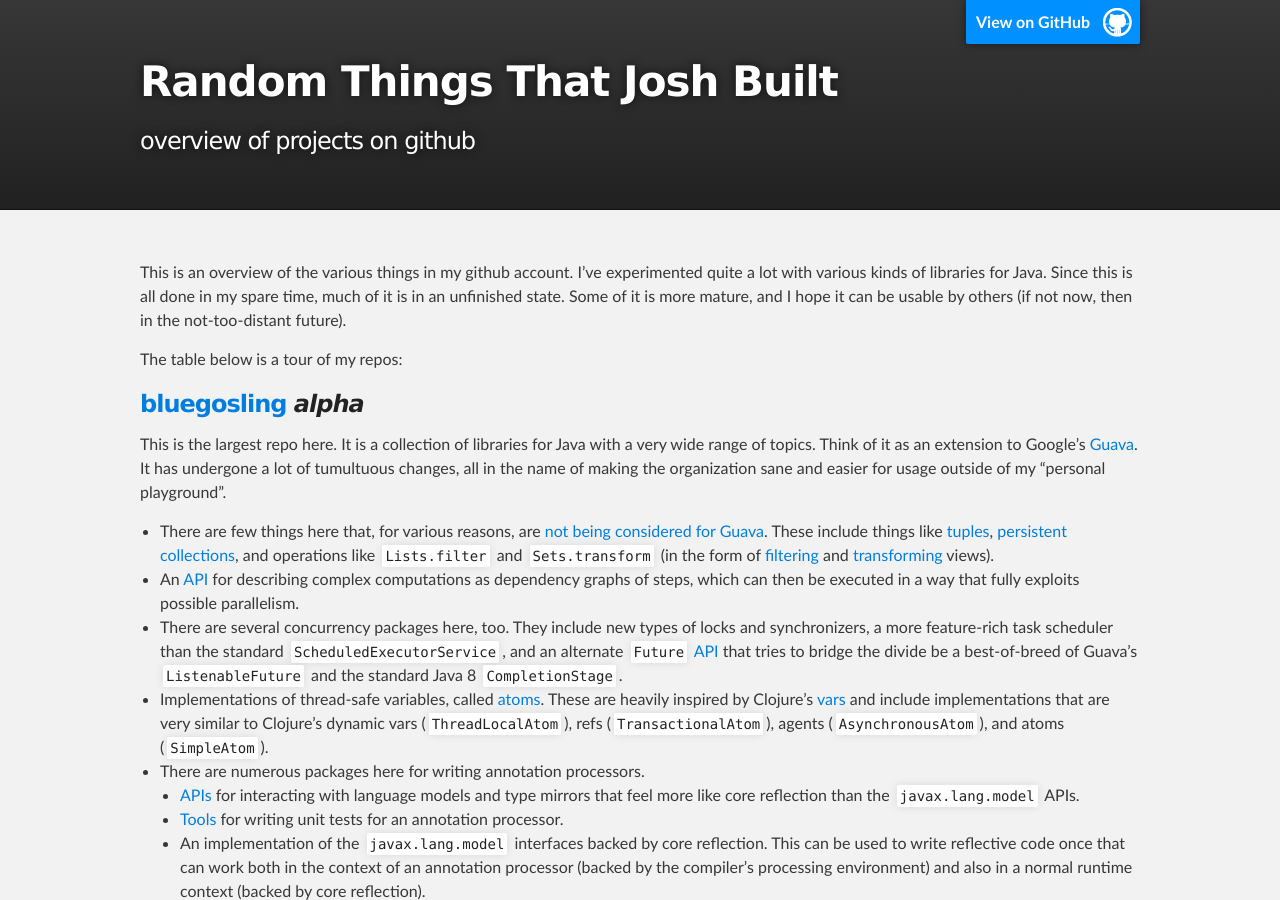
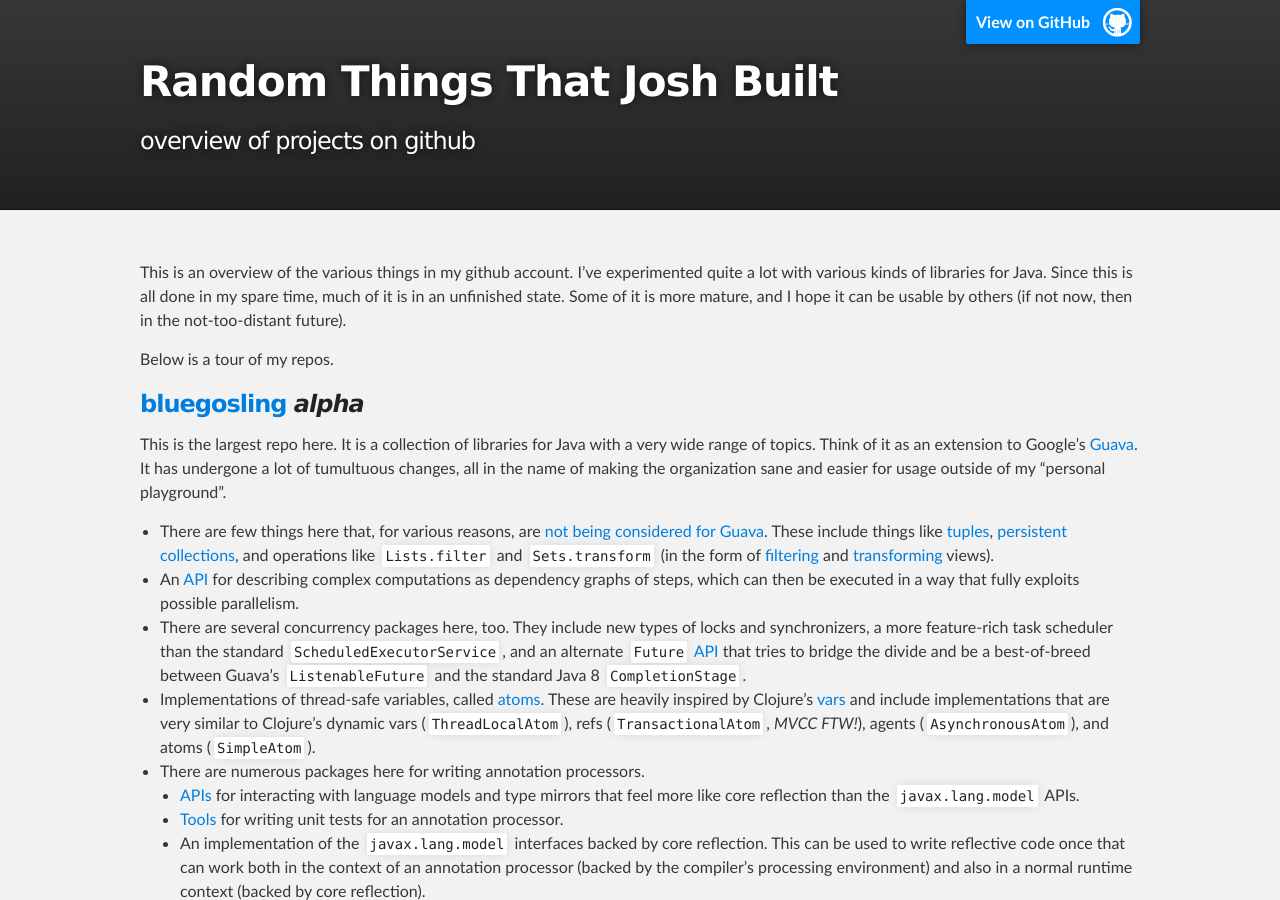
Before and after one commit to jhump/jhump.github.io, a Jekyll site: the page built from index.md, in a window 1280 px wide and 900 px high. Built offline with Jekyll 4.4.1, drawn with Linux system fonts in a browser that asks for light colours; nearby versions of some CDN libraries.

Commit message:
re-apply updates

```diff
--- a/index.md
+++ b/index.md
@@ -4,15 +4,15 @@
 
 This is an overview of the various things in my github account. I've experimented quite a lot with various kinds of libraries for Java. Since this is all done in my spare time, much of it is in an unfinished state. Some of it is more mature, and I hope it can be usable by others (if not now, then in the not-too-distant future).
 
-The table below is a tour of my repos:
+Below is a tour of my repos.
 
 ### [bluegosling](https://jhump.github.io/bluegosling) *alpha*
 This is the largest repo here. It is a collection of libraries for Java with a very wide range of topics. Think of it as an extension to Google's [Guava](https://github.com/google/guava). It has undergone a lot of tumultuous changes, all in the name of making the organization sane and easier for usage outside of my "personal playground".
 
 * There are few things here that, for various reasons, are [not being considered for Guava](https://github.com/google/guava/wiki/IdeaGraveyard). These include things like [tuples](https://jhump.github.io/bluegosling/javadoc/com/bluegosling/tuples/Tuple.html), [persistent collections](https://jhump.github.io/bluegosling/javadoc/com/bluegosling/collections/immutable/PersistentCollection.html), and operations like `Lists.filter` and `Sets.transform` (in the form of [filtering](https://jhump.github.io/bluegosling/javadoc/com/bluegosling/collections/FilteringList.html) and [transforming](https://jhump.github.io/bluegosling/javadoc/com/bluegosling/collections/TransformingSet.html) views).
 * An [API](https://jhump.github.io/bluegosling/javadoc/com/bluegosling/graph/package-summary.html) for describing complex computations as dependency graphs of steps, which can then be executed in a way that fully exploits possible parallelism.
-* There are several concurrency packages here, too. They include new types of locks and synchronizers, a more feature-rich task scheduler than the standard `ScheduledExecutorService`, and an alternate `Future` [API](https://jhump.github.io/bluegosling/javadoc/com/bluegosling/concurrent/fluent/package-summary.html) that tries to bridge the divide be a best-of-breed of Guava's `ListenableFuture` and the standard Java 8 `CompletionStage`.
-* Implementations of thread-safe variables, called [atoms](https://jhump.github.io/bluegosling/javadoc/com/bluegosling/concurrent/atoms/package-summary.html). These are heavily inspired by Clojure's [vars](http://clojure.org/reference/vars) and include implementations that are very similar to Clojure's dynamic vars (`ThreadLocalAtom`), refs (`TransactionalAtom`), agents (`AsynchronousAtom`), and atoms (`SimpleAtom`).
+* There are several concurrency packages here, too. They include new types of locks and synchronizers, a more feature-rich task scheduler than the standard `ScheduledExecutorService`, and an alternate `Future` [API](https://jhump.github.io/bluegosling/javadoc/com/bluegosling/concurrent/fluent/package-summary.html) that tries to bridge the divide and be a best-of-breed between Guava's `ListenableFuture` and the standard Java 8 `CompletionStage`.
+* Implementations of thread-safe variables, called [atoms](https://jhump.github.io/bluegosling/javadoc/com/bluegosling/concurrent/atoms/package-summary.html). These are heavily inspired by Clojure's [vars](http://clojure.org/reference/vars) and include implementations that are very similar to Clojure's dynamic vars (`ThreadLocalAtom`), refs (`TransactionalAtom`, *MVCC FTW!*), agents (`AsynchronousAtom`), and atoms (`SimpleAtom`).
 * There are numerous packages here for writing annotation processors.
   * [APIs](https://jhump.github.io/bluegosling/javadoc/com/bluegosling/apt/reflect/package-summary.html) for interacting with language models and type mirrors that feel more like core reflection than the `javax.lang.model` APIs.
   * [Tools](https://jhump.github.io/bluegosling/javadoc/com/bluegosling/apt/testing/package-summary.html) for writing unit tests for an annotation processor.
@@ -20,19 +20,29 @@
 * A `Result` [API](https://jhump.github.io/bluegosling/javadoc/com/bluegosling/result/Result.html), inspired by Rust's [result](https://doc.rust-lang.org/std/result/) type.
 * Numerous other packages and random utilities...
 
+----
+
 ### [artificer](https://github.com/jhump/artificer)
 A small library that can make annotations more powerful. It consists of an annotation processor that can generate builder classes for your annotations, for using them as value types. It can also generated "bridges", which are a parallel API to your annotations that greatly simplify the implementation of annotation processors for your annotations.
+
+----
 
 ### [tru-reflect](https://github.com/jhump/tru-reflect) *unfinished*
 After making a [reflection-like API](https://jhump.github.io/bluegosling/javadoc/com/bluegosling/apt/reflect/package-summary.html) for annotation processors, I decided that it would be fun to provide an API that *actually uses core reflection APIs*. It was also a good excuse to play with the ASM library.
 
 This library exposes `javax.lang.model` elements and type mirrors using familiar reflection types: `Class`, `Field`, `Method`, `Constructor`, etc. It does so by translating elements into synthetic classes. (It does not actually compile the source into a class. That would be too slow. The resulting class thus cannot be instantiated or used via reflection APIs like `Constructor.newInstance`, `Method.invoke`, or `Field.get`.)
 
+----
+
 ### [hyper-redis](https://github.com/jhump/hyper-redis) *unfinished*
 At Square, we wrapped the [Jedis](https://github.com/xetorthio/jedis) library, which is fairly low-level has some API peculiarities (mostly just straying from idiomatic Java), with a more user-friendly a safer API. This project is similar, but it does not wrap Jedis. It instead implements a redis client from scratch, using Netty for the networking components and relying heavily on code generation to provide an idiomatic Java API that provides high performance and type safety.
 
+----
+
 ### [arquebus](https://github.com/jhump/arquebus) *unfinished*
 When I first tried to get my older son into programming, we talked about building a game. We started this project, but never finished it. I got to play a bit with Google's PlayN library and with JBox2D. It is not in a functioning state at the moment, due to some of the dependencies no longer being available in Maven Central. I'm currently working on fixing it up and changing it to use the latest PlayN (2.0). Slow and steady...
+
+----
 
 ### [midi-compozer](https://github.com/jhump/midi-compozer)
 This is a music composition program. I've been using it for quite some time to create MIDI files for music that I've written. Warning: it was written for DOS. So you'll have to use [DOSBox](http://www.dosbox.com/) to get it to run. And it's user interface is all keyboard driven, so has a steep learning curve.
```
